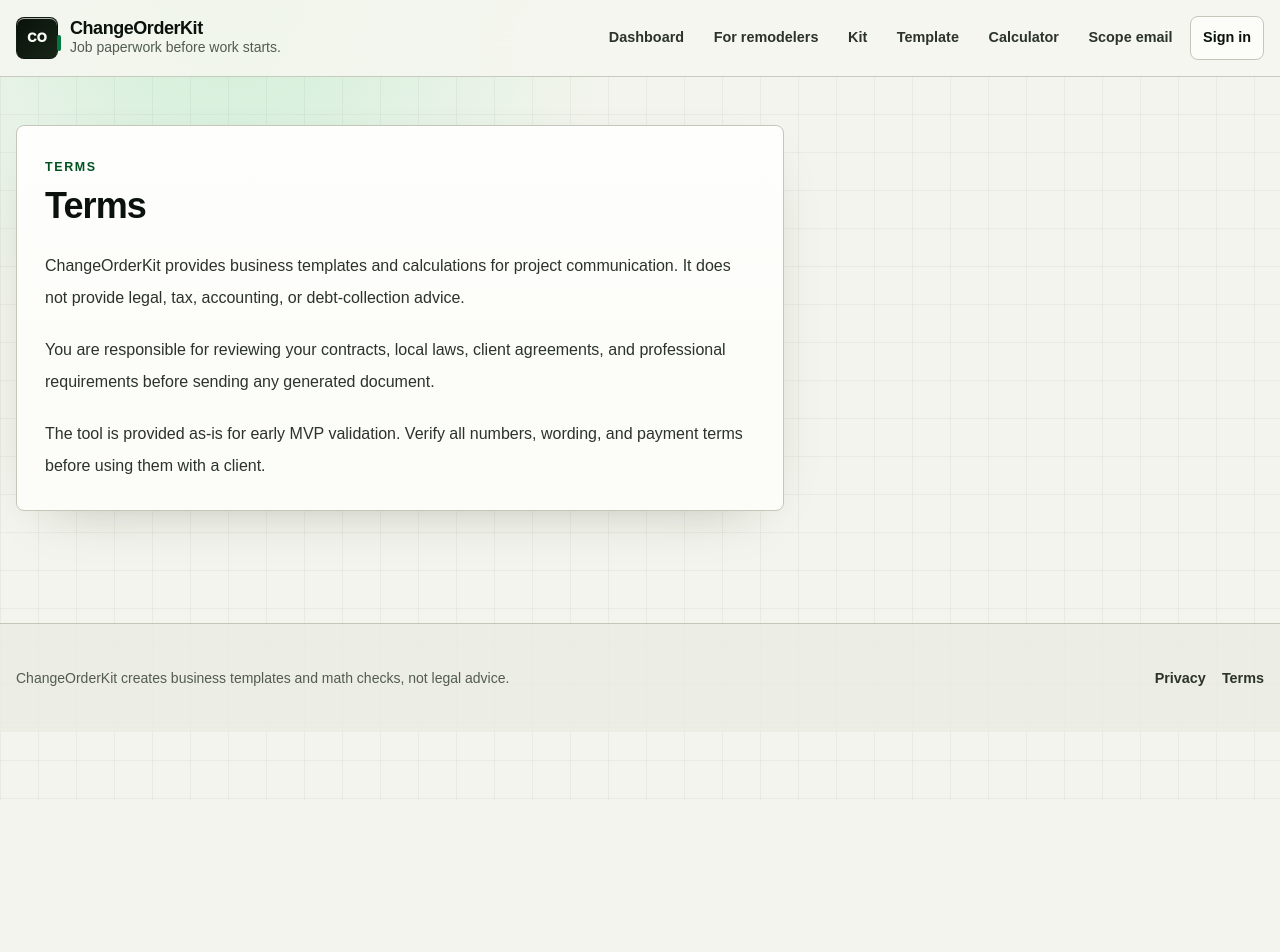
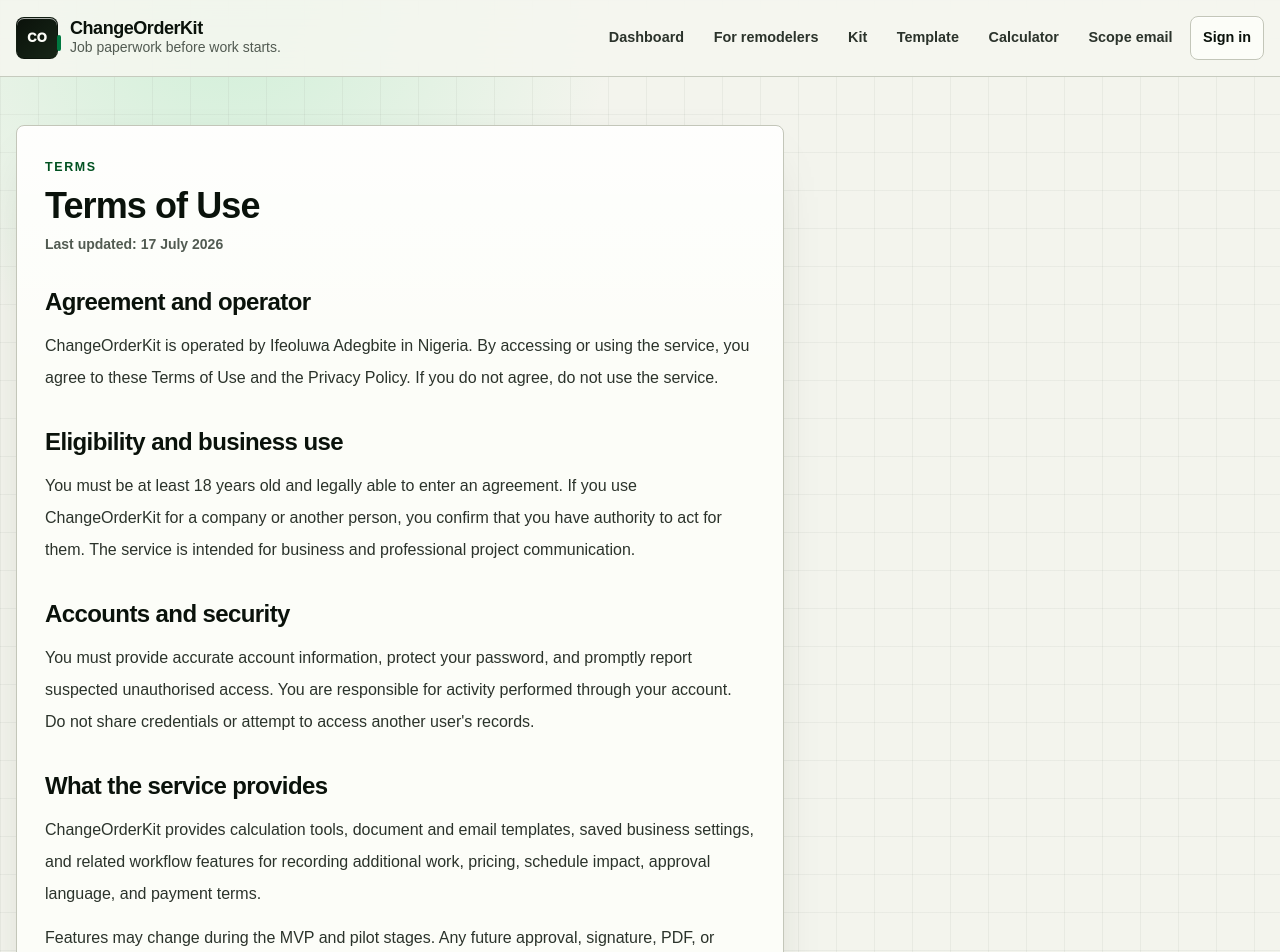
Before and after one commit to Ife-cyb/changeorderkit, a Next.js app: page /terms in a window 1280 px wide. Shown: the top 952 px of the page. Before the commit the page ends 800 px from the top, so only its background shows below. Built offline with nearby package versions, Linux system fonts and the light colour scheme; no server answers; a web font is replaced by a local one.

Commit message:
Replace MVP terms with complete terms of use

```diff
--- a/src/app/terms/page.tsx
+++ b/src/app/terms/page.tsx
@@ -1,27 +1,199 @@
 export const metadata = {
-  title: "Terms",
-  description: "ChangeOrderKit terms of use."
+  title: "Terms of Use",
+  description: "Terms governing access to and use of ChangeOrderKit."
 };
+
+const headingClass = "text-2xl font-black tracking-tight text-[var(--ink)]";
 
 export default function TermsPage() {
   return (
     <article className="tool-shell py-12">
       <div className="utility-panel max-w-3xl p-5 sm:p-7">
         <p className="panel-kicker">Terms</p>
-        <h1 className="mt-2 text-4xl font-black tracking-tight text-[var(--ink)]">Terms</h1>
-        <div className="mt-6 space-y-5 text-base leading-8 text-[var(--ink-soft)]">
-        <p>
-          ChangeOrderKit provides business templates and calculations for project communication.
-          It does not provide legal, tax, accounting, or debt-collection advice.
+        <h1 className="mt-2 text-4xl font-black tracking-tight text-[var(--ink)]">
+          Terms of Use
+        </h1>
+        <p className="mt-2 text-sm font-bold text-[var(--muted)]">
+          Last updated: 17 July 2026
         </p>
-        <p>
-          You are responsible for reviewing your contracts, local laws, client agreements, and
-          professional requirements before sending any generated document.
-        </p>
-        <p>
-          The tool is provided as-is for early MVP validation. Verify all numbers, wording, and
-          payment terms before using them with a client.
-        </p>
+
+        <div className="mt-8 space-y-8 text-base leading-8 text-[var(--ink-soft)]">
+          <section className="space-y-3">
+            <h2 className={headingClass}>Agreement and operator</h2>
+            <p>
+              ChangeOrderKit is operated by Ifeoluwa Adegbite in Nigeria. By accessing or using the
+              service, you agree to these Terms of Use and the Privacy Policy. If you do not agree,
+              do not use the service.
+            </p>
+          </section>
+
+          <section className="space-y-3">
+            <h2 className={headingClass}>Eligibility and business use</h2>
+            <p>
+              You must be at least 18 years old and legally able to enter an agreement. If you use
+              ChangeOrderKit for a company or another person, you confirm that you have authority to
+              act for them. The service is intended for business and professional project
+              communication.
+            </p>
+          </section>
+
+          <section className="space-y-3">
+            <h2 className={headingClass}>Accounts and security</h2>
+            <p>
+              You must provide accurate account information, protect your password, and promptly
+              report suspected unauthorised access. You are responsible for activity performed
+              through your account. Do not share credentials or attempt to access another
+              user&apos;s records.
+            </p>
+          </section>
+
+          <section className="space-y-3">
+            <h2 className={headingClass}>What the service provides</h2>
+            <p>
+              ChangeOrderKit provides calculation tools, document and email templates, saved
+              business settings, and related workflow features for recording additional work,
+              pricing, schedule impact, approval language, and payment terms.
+            </p>
+            <p>
+              Features may change during the MVP and pilot stages. Any future approval, signature,
+              PDF, or payment feature is a workflow aid and does not guarantee that an agreement is
+              legally enforceable, a customer will pay, or a dispute will be resolved in your
+              favour.
+            </p>
+          </section>
+
+          <section className="space-y-3">
+            <h2 className={headingClass}>Your content and responsibilities</h2>
+            <p>
+              You retain ownership of the business, customer, project, and document content you
+              enter. You grant ChangeOrderKit and its service providers a limited permission to
+              host, process, transmit, and display that content only as needed to provide, secure,
+              and improve the service.
+            </p>
+            <p>You are responsible for:</p>
+            <ul className="list-disc space-y-2 pl-6">
+              <li>having permission to enter and use customer or third-party information;</li>
+              <li>reviewing every calculation, description, exclusion, deadline, and payment term;</li>
+              <li>keeping appropriate independent records and backups;</li>
+              <li>complying with contracts, professional rules, tax obligations, and local law; and</li>
+              <li>obtaining any consent required for electronic communications or approvals.</li>
+            </ul>
+          </section>
+
+          <section className="space-y-3">
+            <h2 className={headingClass}>No professional advice</h2>
+            <p>
+              ChangeOrderKit does not provide legal, tax, accounting, engineering, construction,
+              debt-collection, or other professional advice. Templates are general starting points,
+              not a substitute for advice from a qualified professional familiar with your work and
+              jurisdiction.
+            </p>
+          </section>
+
+          <section className="space-y-3">
+            <h2 className={headingClass}>Acceptable use</h2>
+            <p>You must not use the service to:</p>
+            <ul className="list-disc space-y-2 pl-6">
+              <li>break the law, infringe rights, deceive, harass, or facilitate fraud;</li>
+              <li>upload malicious code or interfere with the service or another account;</li>
+              <li>probe, bypass, or defeat authentication, access controls, or rate limits;</li>
+              <li>collect information from the service through unauthorised automated means; or</li>
+              <li>store passwords, payment-card details, government identifiers, or unnecessary sensitive data in document fields.</li>
+            </ul>
+          </section>
+
+          <section className="space-y-3">
+            <h2 className={headingClass}>Paid features and external providers</h2>
+            <p>
+              Some features may be offered through paid pilots, one-time purchases, or
+              subscriptions. The price, included features, renewal terms, and refund terms will be
+              shown before purchase. Access is provided only after payment is verified.
+            </p>
+            <p>
+              External checkout, hosting, database, analytics, or payment services are governed by
+              their own terms. ChangeOrderKit is not responsible for third-party services outside
+              its reasonable control.
+            </p>
+          </section>
+
+          <section className="space-y-3">
+            <h2 className={headingClass}>Availability and changes</h2>
+            <p>
+              The service may be changed, suspended, or discontinued, and may occasionally be
+              unavailable for maintenance, security, provider outages, or other operational
+              reasons. We will use reasonable efforts to avoid unnecessary disruption but do not
+              guarantee uninterrupted availability.
+            </p>
+          </section>
+
+          <section className="space-y-3">
+            <h2 className={headingClass}>Intellectual property</h2>
+            <p>
+              ChangeOrderKit&apos;s software, branding, site design, and original template
+              structure are protected by applicable intellectual-property laws. These Terms give
+              you a limited, revocable, non-transferable right to use the service and generated
+              outputs for your own legitimate business activities. They do not transfer ownership
+              of the service itself.
+            </p>
+          </section>
+
+          <section className="space-y-3">
+            <h2 className={headingClass}>Disclaimer</h2>
+            <p>
+              To the maximum extent permitted by law, the service is provided on an
+              &quot;as-is&quot; and &quot;as-available&quot; basis. We do not warrant that outputs
+              are complete, error-free, legally sufficient, fit for a particular project, or
+              accepted by any customer, court, regulator, or payment provider.
+            </p>
+          </section>
+
+          <section className="space-y-3">
+            <h2 className={headingClass}>Limitation of liability</h2>
+            <p>
+              To the maximum extent permitted by law, ChangeOrderKit and its operator will not be
+              liable for indirect, incidental, special, consequential, or punitive loss, or for
+              lost profit, revenue, opportunity, data, goodwill, customer payment, or business
+              interruption arising from use of the service.
+            </p>
+            <p>
+              Where liability cannot be excluded, total liability will not exceed the amount you
+              paid for the service during the three months before the event giving rise to the
+              claim. Nothing in these Terms excludes rights or liability that applicable law does
+              not allow to be excluded or limited.
+            </p>
+          </section>
+
+          <section className="space-y-3">
+            <h2 className={headingClass}>Suspension and termination</h2>
+            <p>
+              You may stop using the service at any time. Access may be suspended or terminated for
+              material breach, unlawful use, security risk, non-payment, or conduct that threatens
+              the service or other users. Provisions that by their nature should continue after
+              termination will remain effective.
+            </p>
+          </section>
+
+          <section className="space-y-3">
+            <h2 className={headingClass}>Governing law</h2>
+            <p>
+              These Terms are governed by the laws of the Federal Republic of Nigeria, without
+              regard to conflict-of-law rules. Mandatory consumer protections in your country
+              continue to apply where they cannot lawfully be excluded.
+            </p>
+          </section>
+
+          <section className="space-y-3">
+            <h2 className={headingClass}>Changes and contact</h2>
+            <p>
+              These Terms may be updated as the service changes. The revised date will appear at
+              the top of this page. Material changes may also be communicated in the product or by
+              email where appropriate.
+            </p>
+            <p>
+              Questions, account requests, or legal notices may be sent through the support channel
+              from which you received access or any contact method displayed in the product.
+            </p>
+          </section>
         </div>
       </div>
     </article>
```
